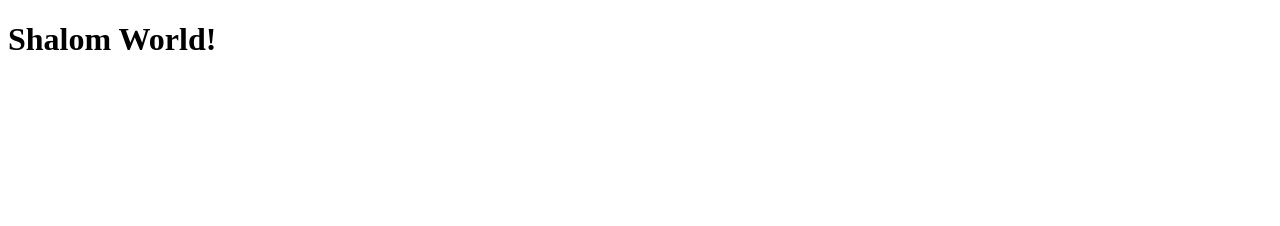
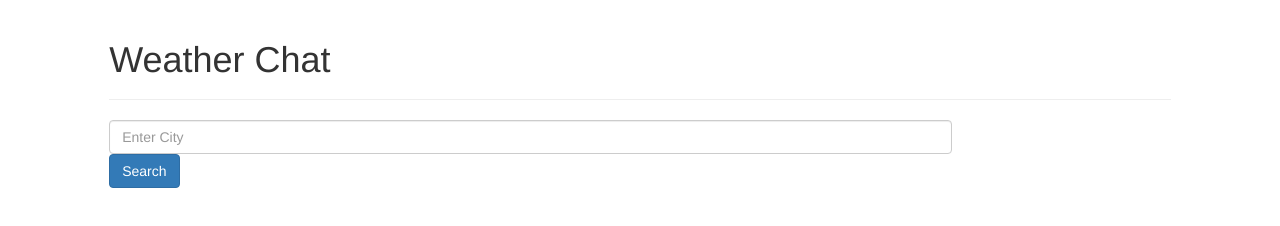
Before and after one commit to mbreslow56/weather-chat, a website: page index.html in a window 1280 px wide. Drawn offline with nearby package versions, Linux system fonts and the light colour scheme.

Commit message:
added weather search bar and button and style

```diff
--- a/index.html
+++ b/index.html
@@ -1,9 +1,33 @@
 <!DOCTYPE html>
 <html>
 <head>
+	<link rel="stylesheet" type="text/css" href="node_modules/bootstrap/dist/css/bootstrap.min.css">
+	<link rel="stylesheet" type="text/css" href="node_modules/font-awesome/css/font-awesome.min.css">
+	<link rel="stylesheet" type="text/css" href="style.css">
+	<script type="text/javascript" src="node_modules/bootstrap/dist/js/bootstrap.min.js"></script>
+	<script type="text/javascript" src="node_modules/handlebars/dist/handlebars.min.js"></script>
 	<title>Weather Chat</title>
 </head>
 <body>
-	<h1>Shalom World!</h1>
+	<div class="row">
+	  <div class="col-md-10 col-md-offset-1">
+	    <div class="page-header">
+	      <h1>Weather Chat</h1>
+	    </div>
+	  </div>
+	</div>
+	<div class="row">
+	  <form class="col-md-8 col-md-offset-1">
+	    <div class="form-group">
+	      <input type="text" id="enter-city" class="form-control" placeholder="Enter City"></input>
+	      <button type="button" class="btn btn-primary search-city">Search</button>
+	    </div>
+	  </form>
+	  <div class="results">
+	   <!-- This is where the results will populate -->
+	  </div>
+	</div>
+<script type="text/javascript" src="node_modules/jquery/dist/jquery.min.js"></script>
+<script type="text/javascript" src="script.js"></script>
 </body>
 </html>
```
